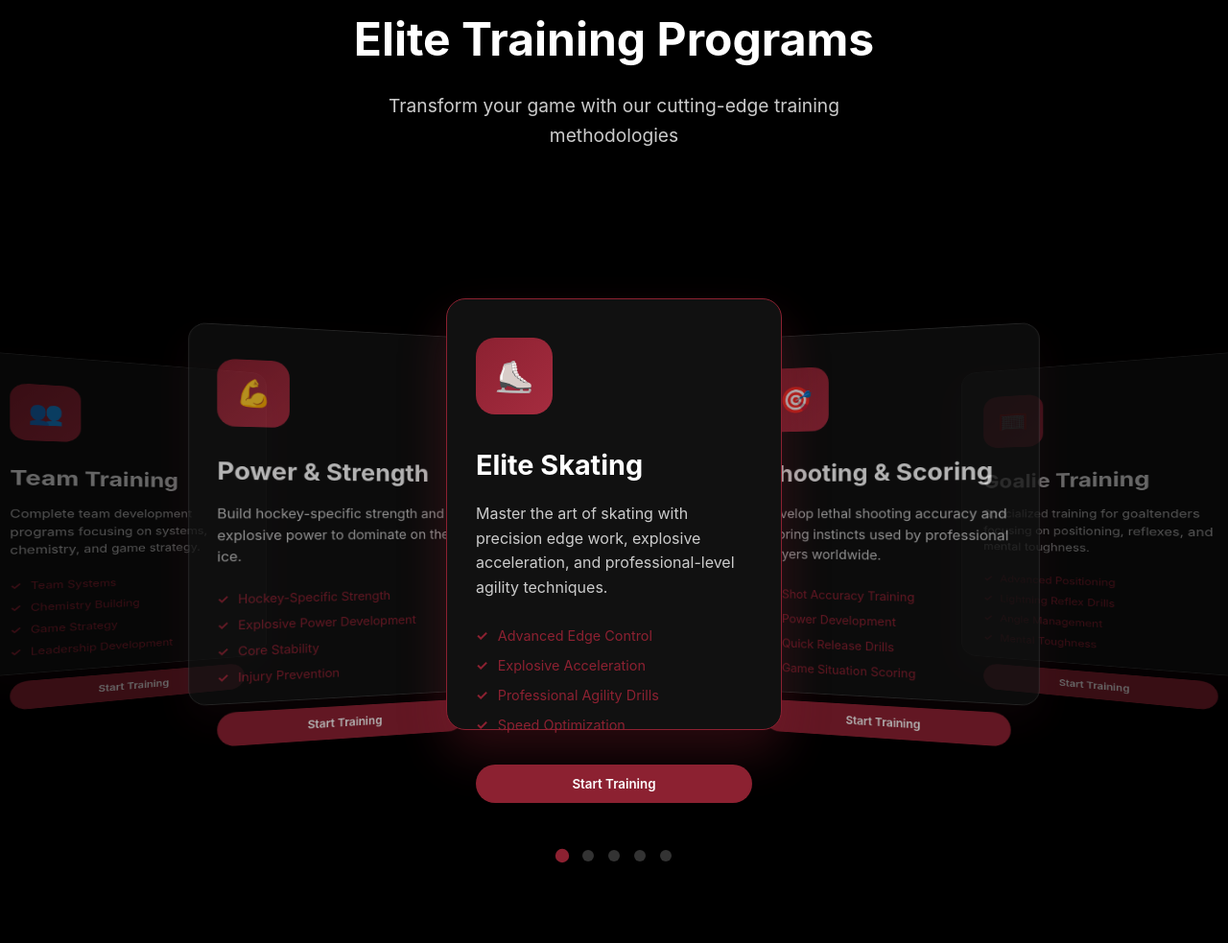
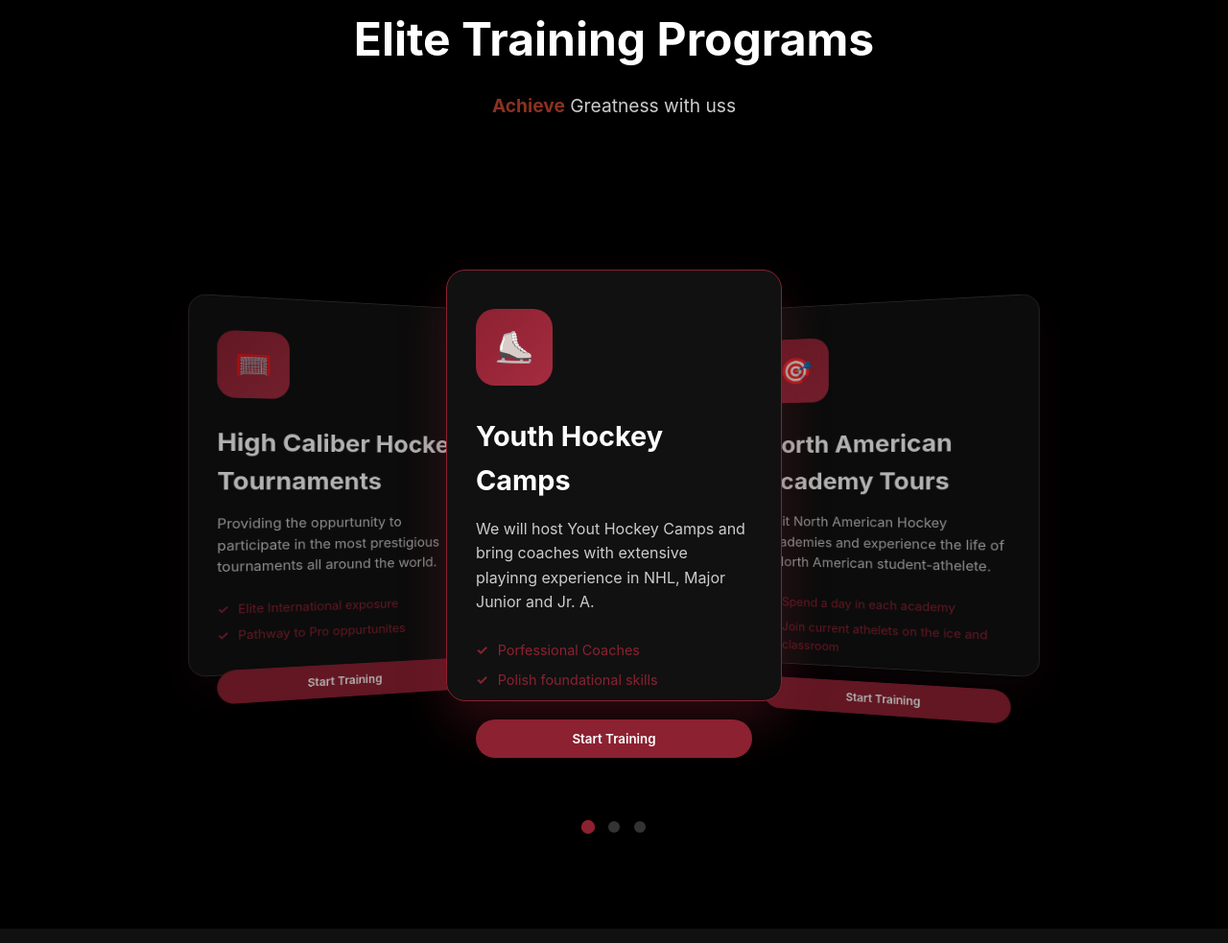
Before and after one commit to aza1re/achieve-website, a plain HTML site: page index.html in a window 1280 px wide. Shown: the part 897-1880 px from the top of the page at 96% size. Drawn offline with Linux system fonts and the light colour scheme.

Commit message:
Final changes made to index page

```diff
--- a/index.css
+++ b/index.css
@@ -133,9 +133,20 @@
 }
 
         .hero h1 {
-            font-size: 48px;
+            font-size: 40px;
             margin-bottom: 20px;
             font-weight: 700;
+            font-family: "Lato", sans-serif;
+            font-style: normal;
+        }
+
+        .hero img{
+            width: 140px;
+            margin-bottom: 6px;
+        }
+        .hero h1 span{
+            color: #8C2131;
+            font-weight: bolder;
         }
 
         .hero p {
@@ -178,6 +189,7 @@
         /*animations*/
         /* Text animation styles */
           .hero-content h1,
+          .hero-img,
           .hero-content p,
           .hero-content .btn {
               opacity: 0;
--- a/index.html
+++ b/index.html
@@ -6,6 +6,9 @@
     <title>Achieve Hockey | Premium Hockey Training</title>
     <link rel="stylesheet" href="https://cdnjs.cloudflare.com/ajax/libs/font-awesome/6.4.0/css/all.min.css">
     <link rel="stylesheet" href="index.css">
+    <link rel="preconnect" href="https://fonts.googleapis.com">
+    <link rel="preconnect" href="https://fonts.gstatic.com" crossorigin>
+    <link href="https://fonts.googleapis.com/css2?family=Lato:ital,wght@0,100;0,300;0,400;0,700;0,900;1,100;1,300;1,400;1,700;1,900&display=swap" rel="stylesheet">
 </head>
 <body>
     <!-- Header -->
@@ -39,7 +42,10 @@
         <div class="container">
 
             <div class="hero-content">
-                <h1>Elevate Your Hockey Game</h1>
+                <div class="hero-img">
+                    <img src="sources/logo.png"/>
+                </div>
+                <h1><span>NOTHING</span> GREAT COMES <span> EASY</span> </h1>
                 <p>Professional training programs designed to maximize your potential on the ice. Join the elite players who trust Achieve Hockey.</p>
                 <a href="#programs" class="btn btn-outline">View Programs</a>
                 <a href="app/app.html" class="btn">Launch App</a>
@@ -54,7 +60,7 @@
         <div class="container">
             <div class="section-title">
                 <h2>Elite Training Programs</h2>
-                <p>Transform your game with our cutting-edge training methodologies</p>
+                <p><span style="color:#8C3121; font-weight: bold;">Achieve</span> Greatness with uss</p>
             </div>
 
             <div class="programs-stack">
@@ -62,13 +68,12 @@
                 <div class="program-card active" data-index="0">
                     <div>
                         <div class="program-icon">⛸️</div>
-                        <h3>Elite Skating</h3>
-                        <p>Master the art of skating with precision edge work, explosive acceleration, and professional-level agility techniques.</p>
+                        <h3>Youth Hockey Camps</h3>
+                        <p>We will host Yout Hockey Camps and bring coaches with extensive playinng experience in NHL, Major Junior and Jr. A. </p>
                         <ul class="program-features">
-                            <li>Advanced Edge Control</li>
-                            <li>Explosive Acceleration</li>
-                            <li>Professional Agility Drills</li>
-                            <li>Speed Optimization</li>
+                            <li>Porfessional Coaches</li>
+                            <li>Polish foundational skills</li>
+
                         </ul>
                     </div>
                     <button class="program-btn">Start Training</button>
@@ -78,77 +83,47 @@
                 <div class="program-card right" data-index="1">
                     <div>
                         <div class="program-icon">🎯</div>
-                        <h3>Shooting & Scoring</h3>
-                        <p>Develop lethal shooting accuracy and scoring instincts used by professional players worldwide.</p>
+                        <h3>North American Academy Tours</h3>
+                        <p>Visit North American Hockey Academies and experience the life of a North American student-athelete.</p>
                         <ul class="program-features">
-                            <li>Shot Accuracy Training</li>
-                            <li>Power Development</li>
-                            <li>Quick Release Drills</li>
-                            <li>Game Situation Scoring</li>
+                            <li>Spend a day in each academy</li>
+                            <li>Join current athelets on the ice and classroom</li>
+
                         </ul>
                     </div>
                     <button class="program-btn">Start Training</button>
                 </div>
 
                 <!-- Goalie Training -->
-                <div class="program-card far-right" data-index="2">
+                <div class="program-card left" data-index="2">
                     <div>
                         <div class="program-icon">🥅</div>
-                        <h3>Goalie Training</h3>
-                        <p>Specialized training for goaltenders focusing on positioning, reflexes, and mental toughness.</p>
+                        <h3>High Caliber Hockey Tournaments</h3>
+                        <p>Providing the oppurtunity to participate in the most prestigious tournaments all around the world.</p>
                         <ul class="program-features">
-                            <li>Advanced Positioning</li>
-                            <li>Lightning Reflex Drills</li>
-                            <li>Angle Management</li>
-                            <li>Mental Toughness</li>
+                            <li>Elite International exposure</li>
+                            <li>Pathway to Pro oppurtunites</li>
+
                         </ul>
                     </div>
                     <button class="program-btn">Start Training</button>
                 </div>
 
-                <!-- Power & Strength -->
-                <div class="program-card left" data-index="3">
-                    <div>
-                        <div class="program-icon">💪</div>
-                        <h3>Power & Strength</h3>
-                        <p>Build hockey-specific strength and explosive power to dominate on the ice.</p>
-                        <ul class="program-features">
-                            <li>Hockey-Specific Strength</li>
-                            <li>Explosive Power Development</li>
-                            <li>Core Stability</li>
-                            <li>Injury Prevention</li>
-                        </ul>
-                    </div>
-                    <button class="program-btn">Start Training</button>
-                </div>
 
-                <!-- Team Training -->
-                <div class="program-card far-left" data-index="4">
-                    <div>
-                        <div class="program-icon">👥</div>
-                        <h3>Team Training</h3>
-                        <p>Complete team development programs focusing on systems, chemistry, and game strategy.</p>
-                        <ul class="program-features">
-                            <li>Team Systems</li>
-                            <li>Chemistry Building</li>
-                            <li>Game Strategy</li>
-                            <li>Leadership Development</li>
-                        </ul>
-                    </div>
-                    <button class="program-btn">Start Training</button>
-                </div>
+
+
             </div>
 
             <div class="program-nav">
                 <div class="nav-dot active" data-nav="0"></div>
                 <div class="nav-dot" data-nav="1"></div>
                 <div class="nav-dot" data-nav="2"></div>
-                <div class="nav-dot" data-nav="3"></div>
-                <div class="nav-dot" data-nav="4"></div>
+
+
             </div>
         </div>
     </section>
-    <!-- Coaches Section -->
+    <!-- Founder Section -->
     <section id="coaches" style="background-color: #111;">
         <div class="container">
             <div class="section-title">
```
